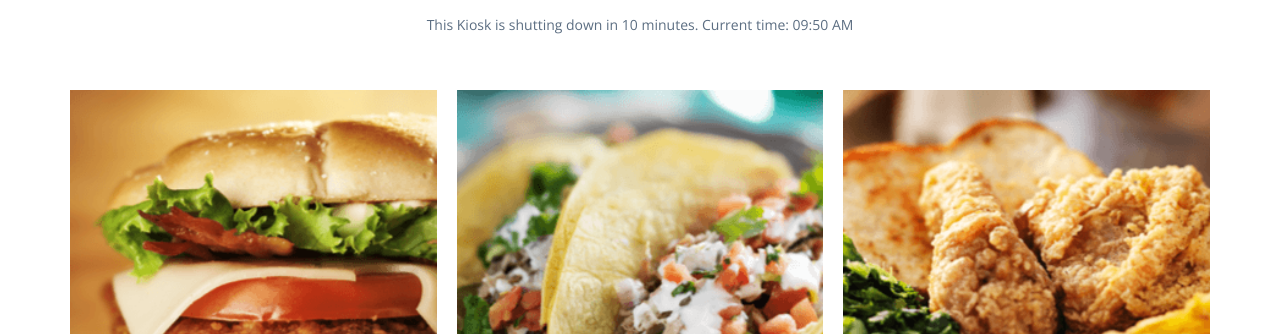
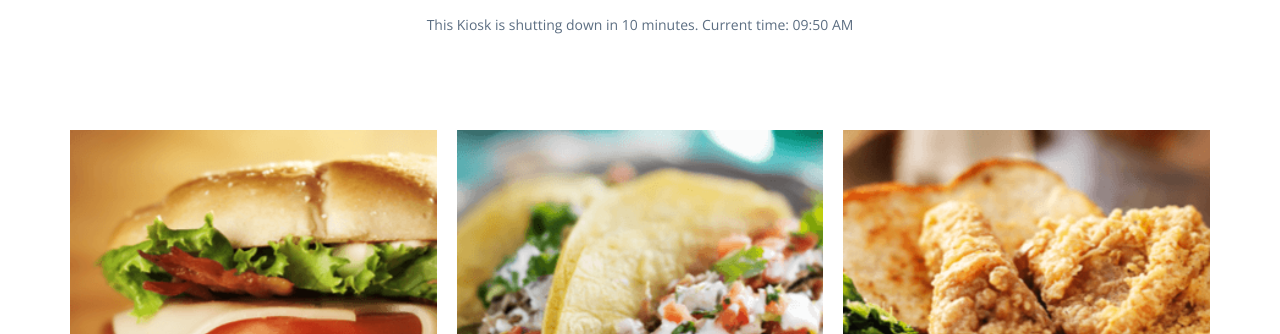
Before and after one commit to ncr-drew/cso2-demo, a website: page restaurant-selection.html in a window 1280 px wide. Shown: the top 334 px of the page. Drawn offline with nearby package versions, Linux system fonts and the light colour scheme.

Commit message:
Update top padding on restaurant page.

```diff
--- a/restaurant-selection.html
+++ b/restaurant-selection.html
@@ -7,7 +7,7 @@
   <link href="https://fonts.googleapis.com/css?family=Open+Sans:400,700" rel="stylesheet">
   <link rel="stylesheet" href="dist/screen.css">
 </head>
-<body>
+<body class="app__page-restaurant">
   <div class="app">
     <header class="app__header">
       <div class="app__message">This Kiosk is shutting down in 10 minutes.  Current time: 09:50 AM</div>
--- a/src/sass/components/_layout.scss
+++ b/src/sass/components/_layout.scss
@@ -117,6 +117,12 @@ a {
     }
     @media screen and (width: 1080px) {
       padding-top: 600px;
+    }
+  }
+  .app__page-restaurant & {
+    padding-top: 40px;
+    @media screen and (width: 1080px) {
+      padding-top: 180px;
     }
   }
 }
```
Also changed, not shown: dist/screen.css, 1 other file.
